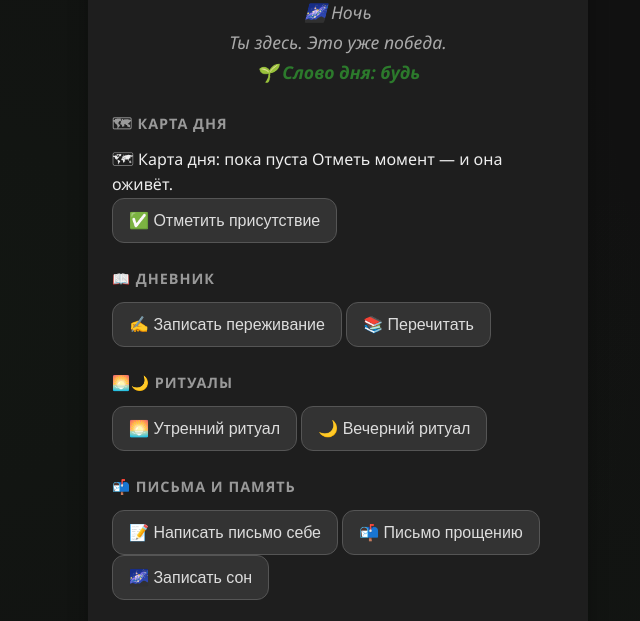
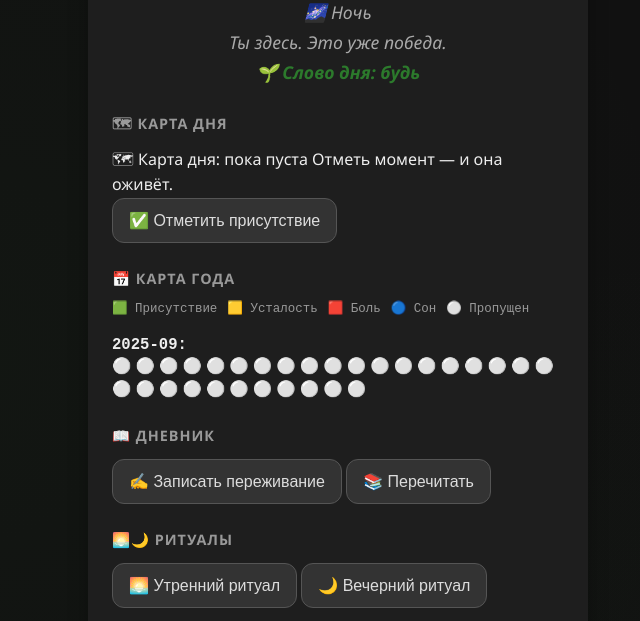
Before and after one commit to Akalughin84/becoming-world, a plain HTML site: page index.html in a window 1280 px wide. Shown: the part 108-729 px from the top of the page, without its empty margins (302-942 px from the left). Drawn offline with Linux system fonts and the light colour scheme.

Commit message:
Update index.html

```diff
--- a/index.html
+++ b/index.html
@@ -19,14 +19,20 @@
     <h1>🌱 Becoming</h1>
     <p class="greeting">Загрузка...</p>
 
-    <!-- Карта дня -->
+    <!-- 🗺 Карта дня -->
     <section class="menu-section">
       <h2 class="menu-title">🗺 Карта дня</h2>
       <p id="day-map-status">Загрузка...</p>
       <button type="button" onclick="markPresence()">✅ Отметить присутствие</button>
     </section>
 
-    <!-- Дневник -->
+    <!-- 📅 Карта года -->
+    <section class="menu-section">
+      <h2 class="menu-title">📅 Карта года</h2>
+      <div id="year-map">Загрузка календаря...</div>
+    </section>
+
+    <!-- 📖 Дневник -->
     <section class="menu-section">
       <h2 class="menu-title">📖 Дневник</h2>
       <div class="menu-buttons">
@@ -35,7 +41,7 @@
       </div>
     </section>
 
-    <!-- Ритуалы -->
+    <!-- 🌅🌙 Ритуалы -->
     <section class="menu-section">
       <h2 class="menu-title">🌅🌙 Ритуалы</h2>
       <div class="menu-buttons">
@@ -44,7 +50,7 @@
       </div>
     </section>
 
-    <!-- 1. Письма и память -->
+    <!-- 📬 Письма и память -->
     <section class="menu-section">
       <h2 class="menu-title">📬 Письма и память</h2>
       <div class="menu-buttons">
@@ -54,7 +60,7 @@
       </div>
     </section>
 
-    <!-- 2. Присутствие и тишина -->
+    <!-- 🧘 Присутствие и тишина -->
     <section class="menu-section">
       <h2 class="menu-title">🧘 Присутствие и тишина</h2>
       <div class="menu-buttons">
@@ -62,7 +68,7 @@
       </div>
     </section>
 
-    <!-- 3. Природа и состояние -->
+    <!-- 🌧️ Природа и состояние -->
     <section class="menu-section">
       <h2 class="menu-title">🌧️ Природа и состояние</h2>
       <div class="menu-buttons">
@@ -73,7 +79,7 @@
       </div>
     </section>
 
-    <!-- 4. Рефлексия и рост -->
+    <!-- 📈 Рефлексия и рост -->
     <section class="menu-section">
       <h2 class="menu-title">📈 Рефлексия и рост</h2>
       <div class="menu-buttons">
@@ -84,7 +90,7 @@
       </div>
     </section>
 
-    <!-- О приложении -->
+    <!-- ℹ️ О приложении -->
     <section class="menu-section">
       <div class="menu-buttons">
         <button type="button" onclick="showAbout()">ℹ️ О приложении</button>
@@ -101,6 +107,7 @@
     </p>
   </div>
 
+  <!-- Скрипт -->
   <script src="app.js"></script>
 </body>
 </html>
```
